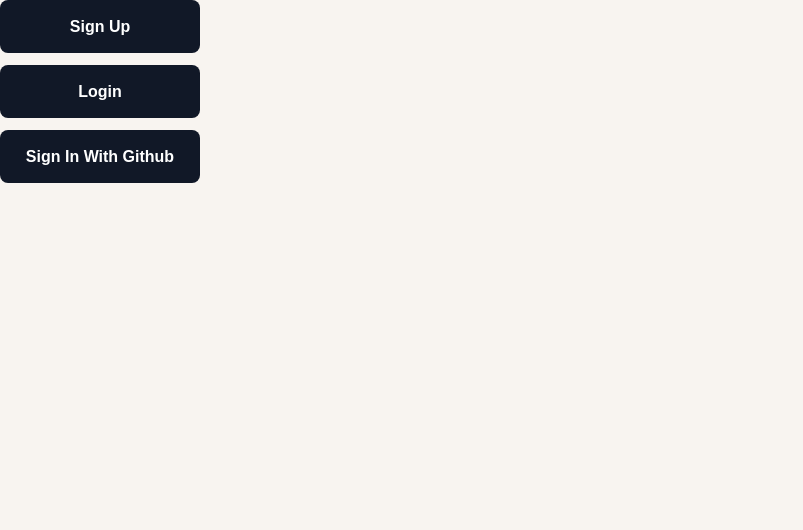
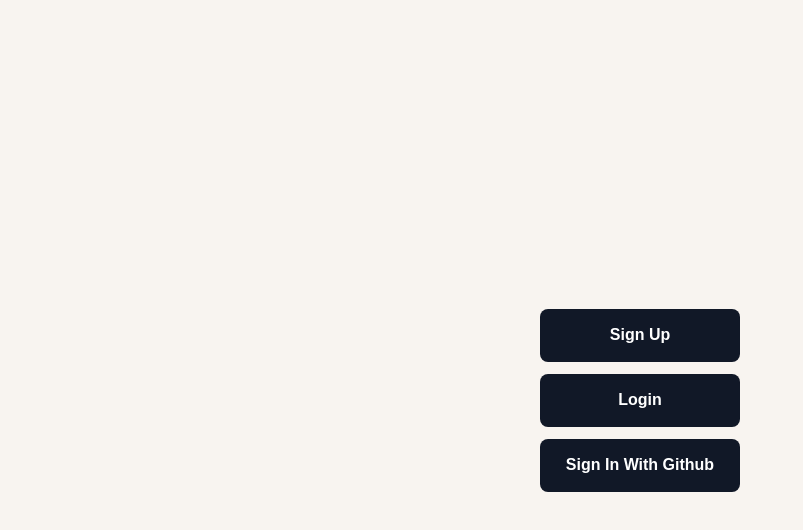
Before and after one commit to ifaronti/Finance-App, a Next.js app in the folder finance-app/: page / in a window 1280 px wide. Shown: the top 530 px of the page, without its empty margins (0-803 px from the left). Built offline with nearby package versions, Linux system fonts and the light colour scheme.

Commit message:
homepage layout setting

```diff
--- a/finance-app/app/page.tsx
+++ b/finance-app/app/page.tsx
@@ -17,7 +17,7 @@ export default function Home() {
         />
       </div>
 
-      <div className="text-white flex flex-col gap-3">
+      <div className="text-white 2xl:w-[unset] 2xl:h-[unset] w-full h-[100vh] items-center justify-center flex flex-col gap-3">
         <Link className="border-none hover:bg-gray-500 justify-center font-bold flex items-center bg-gray-900 transition-all duration-500 w-[200px] rounded-lg h-[53px]" href={'/signup'}>Sign Up</Link>
         <Link className="border-none hover:bg-gray-500 justify-center font-bold flex items-center bg-gray-900 transition-all duration-500 w-[200px] rounded-lg h-[53px]" href={'/login'}>Login</Link>
         <Link className="border-none hover:bg-gray-500 justify-center font-bold flex items-center bg-gray-900 transition-all duration-500 w-[200px] rounded-lg h-[53px]" href={oauthLink}> Sign In With Github</Link>
```
